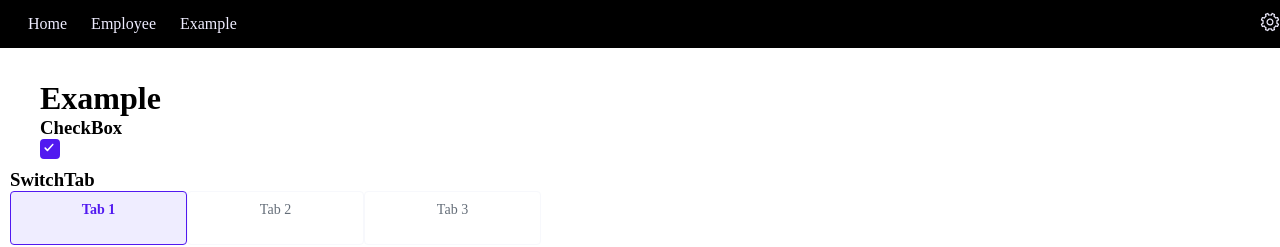
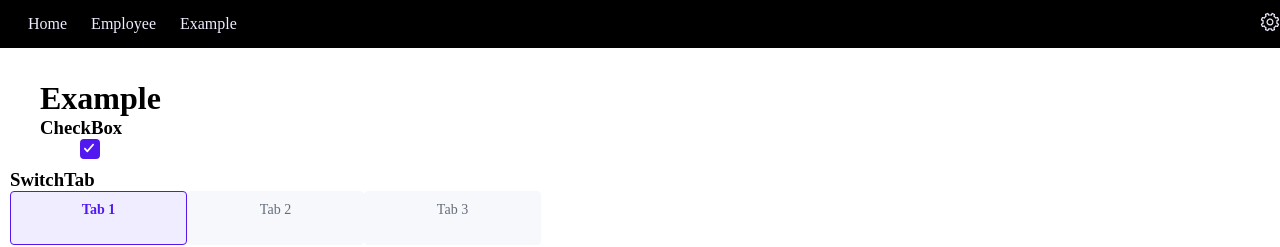
Before and after one commit to Petladda/BasicVue, a Vue app: page /example in a window 1280 px wide. Shown: the top 247 px of the page. Built offline with nearby package versions, Linux system fonts and the light colour scheme; the HTML template or start-up script is replaced by a standard one.

Commit message:
fix: components checkbox and switchtab

```diff
--- a/src/components/Input/Checkbox.vue
+++ b/src/components/Input/Checkbox.vue
@@ -1,9 +1,9 @@
 <template>
-    <div class="container" tabindex="0"  @click="handleCheckBox" >
-        <div class="checkbox-style" :class="[{'active-style': activeStatus || disabled},{disabled}]" >
-            <div tabindex="0" class="checkbox-input">
-                <Tick class="icon"></Tick>
-            </div>
+    <div class="checkbox"  @click="handleCheckBox">
+        <div class="checkbox-style" :class="[{ 'active-style': activeStatus || disabled }, { disabled }]" tabindex="0" >
+
+            <Tick class="icon" ></Tick>
+
         </div>
     </div>
 
@@ -16,29 +16,29 @@ import Tick from '../Icons/Tick.vue';
 
 const props = withDefaults(
     defineProps<{
-       checkValue: boolean
-       disabled?: boolean
+        checkValue: boolean
+        disabled?: boolean
     }>(), {
-        disabled: false,
-    }
+    disabled: false,
+}
 )
 
 const emit = defineEmits<{
-  (e: 'update:checkValue', value: boolean): void;
+    (e: 'update:checkValue', value: boolean): void;
 }>()
 
 const activeStatus = computed({
-    get(){
+    get() {
         return props.checkValue
     },
-    set(newValue){
+    set(newValue) {
         emit('update:checkValue', newValue)
     },
 })
 
 function handleCheckBox() {
     if (props.disabled) {
-        return activeStatus.value = !activeStatus.value
+        return activeStatus.value;
     }
     console.log(activeStatus.value = !activeStatus.value);
 
@@ -46,32 +46,14 @@ function handleCheckBox() {
 </script>
 <style lang="scss" scoped>
 
-.container{
+.checkbox {
 
-    &:focus{
-        background: $primary-light;
-        width: 22px;
-        height: 22px;
-        display: flex;
-        border-radius: 8px;
-        justify-content: center;
-        align-items: center;
-
-
+    .icon {
+        display: none;
+        margin-left: 0.8px;
     }
 
-    &:focus-within {
-            background: $primary-light;
-            width: 22px;
-            height: 22px;
-            display: flex;
-            border-radius: 8px;
-            justify-content: center;
-            align-items: center;
-    }
-
-
-    .checkbox-style{
+    .checkbox-style {
         position: relative;
         border: 2px solid $light-grey2;
         border-radius: 4px;
@@ -80,60 +62,73 @@ function handleCheckBox() {
         height: 16px;
 
 
-        .icon{
-            display: none;
+        &:hover {
+            border: 2px solid $primary;
+        }
+
+        &:focus-within {
+            border: 2px solid $primary;
+            outline: 3.5px solid $primary-light;
         }
 
 
-        &:hover{
-            border:  2px solid $primary;
-        }
-
-        &:focus-within{
-            border:  2px solid $primary;
-        }
-
-        &.active-style{
+        &.active-style {
             background: $primary;
-            border:  2px solid $primary;
+            border: 2px solid $primary;
             width: 16px;
             height: 16px;
+            // outline: 3.5px solid $primary-light;
 
-            .icon{
+            &:focus-within{
+                outline: 3.5px solid $primary-light;
+            }
+
+            .icon {
                 position: absolute;
                 display: flex;
                 justify-content: center;
                 align-items: center;
-                left: 1px;
-                top: 1px;
                 width: 12px;
-                height: 11px;
-                fill: white;
+                height: 12px;
+                color: white;
+                margin-top: 1px;
 
             }
-            &:hover{
-                border:  2px solid $primary;
-            }
 
-            &.disabled{
+            &.disabled {
+                position: relative;
                 cursor: not-allowed;
                 background: $light-grey2;
+                border: 2px solid $neutral-light1;
 
                 .icon{
-                    fill: white;
-                    position: absolute;
-                    display: flex;
-                    justify-content: center;
-                    align-items: center;
-                    left: 1px;
-                    top: 1px;
-                    width: 12px;
-                    height: 11px;
+                    display: none;
+                }
+
+                &:focus {
+                    outline: none;
+                    border: none;
+                    padding-top: 1px;
+
+                    .icon{
+                        margin-left: 2.5px;
+                        position: absolute;
+                        display: flex;
+                        justify-content: center;
+                        align-items: center;
+                        width: 12px;
+                        height: 12px;
+                        color: white;
+                        margin-top: 1px;
+                    }
                 }
             }
         }
 
+
     }
 
 }
+
+
 </style>
--- a/src/components/Layout/Header.vue
+++ b/src/components/Layout/Header.vue
@@ -105,14 +105,14 @@ ul {
 
 .icon {
     :hover {
-        fill: $neutral-light1;
+        color: $neutral-light1;
     }
 
 }
 
 .setting-icon {
     cursor: pointer;
-    fill: $primary-light;
+    color: $primary-light;
     margin-right: 16px;
     width: 20px;
     height: 20px;
--- a/src/components/SwitchTab/SwitchTab.vue
+++ b/src/components/SwitchTab/SwitchTab.vue
@@ -1,7 +1,7 @@
 <template>
     <div class="switch-tab">
         <div class="tab" v-for="(tab, index) in tabs" :key="index" @click="changeTab(index)"
-            :class="{ 'active': activeTab === index }">
+            :class="{ 'active': tabActive === index  }">
             {{ tab }}
         </div>
     </div>
@@ -9,15 +9,19 @@
 <script setup lang="ts">
 import { ref } from 'vue';
 
-withDefaults(defineProps<{
+const props = withDefaults(defineProps<{
     tabs: string[];
+    activeTab?: number;
 }>(), {
+
 })
 
-const activeTab = ref<number>(0);
+const tabActive = ref<number>(props.activeTab ?? 0);
 
 function changeTab(index: number) {
-    activeTab.value = index;
+    tabActive.value = index
+    console.log("tabactive",tabActive.value);
+
 }
 </script>
 <style lang="scss" scoped>
@@ -32,6 +36,7 @@ function changeTab(index: number) {
         cursor: pointer;
         border: 1px solid $grey-bg;
         color: $medium-grey;
+        background: $grey-bg;
         font-size: 14px;
         font-weight: 400;
         border-radius: 4px;
--- a/src/modules/employee/CardEmployee.vue
+++ b/src/modules/employee/CardEmployee.vue
@@ -20,7 +20,7 @@ defineProps<{
     <p>Card components</p>
     <div class="container">
         <div class="post" v-for="(em, index) in employee" :key="index">
-            <div class="card-employee" >
+            <div class="card-employee">
                 <span>{{ `${em.first_name} ${em.last_name}` }}</span>
                 <p>{{ em.email }}</p>
                 <span>{{ em.gender }}</span>
@@ -31,24 +31,26 @@ defineProps<{
     </div>
 </template>
 <style lang="scss" scoped>
-.card-employee{
-    border: 1px solid gray;
-    text-align: center;
-    padding: 20px 14px 14px 14px;
-    width: 250px;
-    height: 120px;
-
-
-}
 .container {
     padding-bottom: 4px;
     padding-left: 20px;
     margin-right: 8px;
     display: flex;
     flex-wrap: wrap;
-}
-.post{
-   padding-right: 8px;
-   padding-bottom: 6px;
+
+    .post {
+        padding-right: 8px;
+        padding-bottom: 6px;
+
+        .card-employee {
+            border: 1px solid gray;
+            text-align: center;
+            padding: 20px 14px 14px 14px;
+            width: 250px;
+            height: 120px;
+
+
+        }
+    }
 }
 </style>
```
